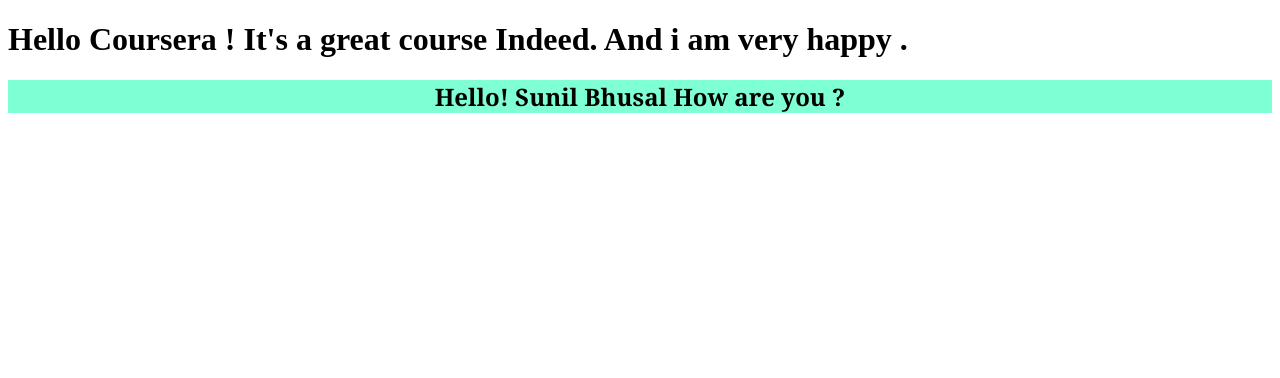
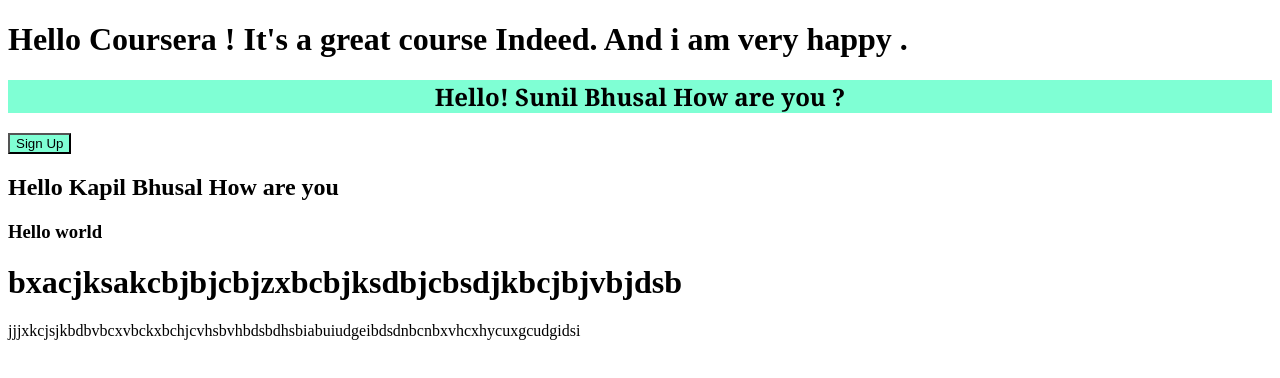
Before and after one commit to anilbhusal/coursera-test, a plain HTML site: page site/index.html in a window 1280 px wide. Drawn offline with Linux system fonts and the light colour scheme.

Commit message:
First Version

```diff
--- a/site/index.html
+++ b/site/index.html
@@ -5,6 +5,14 @@
 </head>
 <body>
 <h1> Hello Coursera ! It's a great course Indeed. And i am very happy .</h1>
-<h2 style="font-family: Cambria, Cochin, Georgia, Times, 'Times New Roman', serif; text-align: center; background-color: aquamarine;">Hello! Sunil Bhusal How are you ?</h2>
+<h2 style="font-family: Cambria, Cochin, Georgia, Times, 'Times New Roman', serif;
+			 text-align: center; background-color: aquamarine;">Hello! Sunil Bhusal How are you ?</h2>
+			 <button style="text-align: center; background-color: aquamarine; posi" > Sign Up</button>
+<h2>Hello Kapil Bhusal How are you</h2>
+<h3> Hello world</h3>
+<h1> bxacjksakcbjbjcbjzxbcbjksdbjcbsdjkbcjbjvbjdsb </h1>
+<div>
+	jjjxkcjsjkbdbvbcxvbckxbchjcvhsbvhbdsbdhsbiabuiudgeibdsdnbcnbxvhcxhycuxgcudgidsi
+</div>
 </body>
 </html>
```
Also changed, not shown: KAPIL.txt (added).
